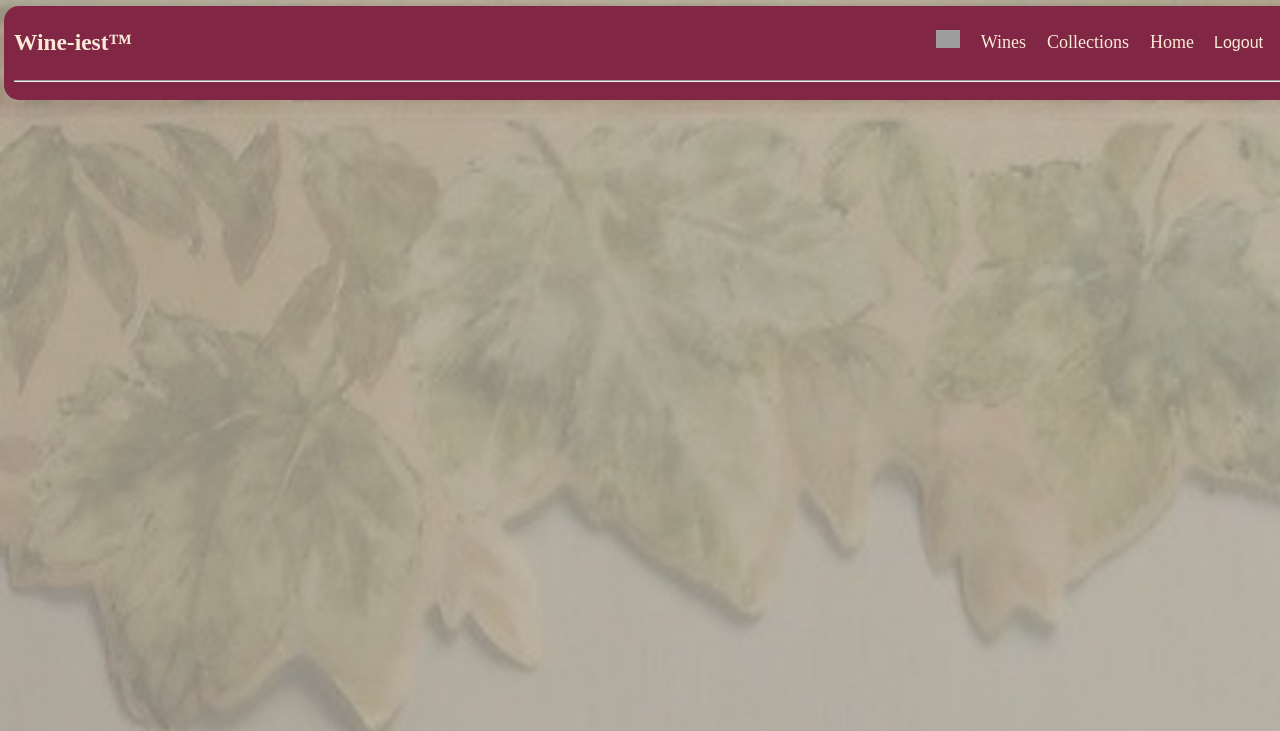
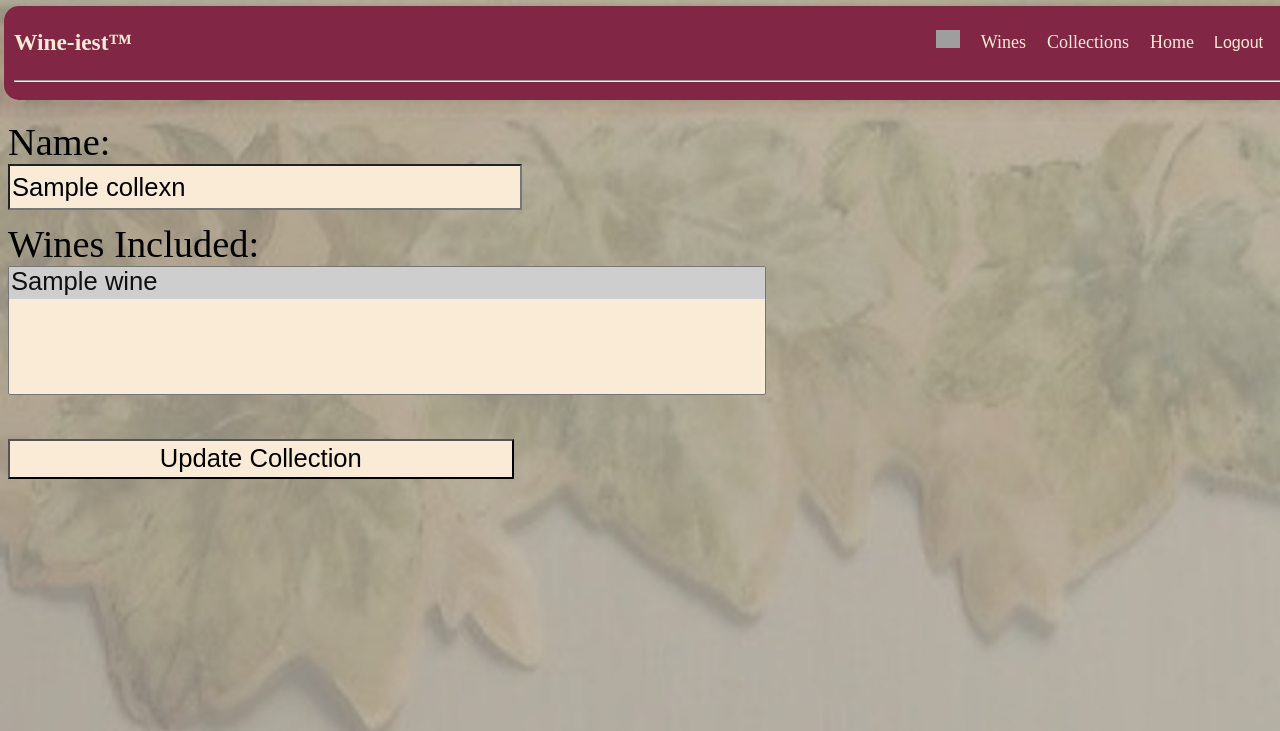
Before and after one commit to zacmea/project2, a Node server app: page /collexns/600000000000000000000001/edit in a window 1280 px wide. Shown: the top 731 px of the page. Run offline with Node 20, Linux system fonts and the light colour scheme; a user stored in the database is signed in; tables that the repository leaves empty hold one stand-in row (values such as "Sample post"); some libraries are stand-ins or nearby versions; grey boxes are pictures that could not be loaded.

Commit message:
fixing spacing issues in layout

```diff
--- a/public/styles/unifiedStylesheet.css
+++ b/public/styles/unifiedStylesheet.css
@@ -30,7 +30,7 @@
     justify-content:space-between;
     align-content: right;
     margin-top: 0px;
-    margin-left:auto;
+    /* margin-left:auto; */
 }
 #headerNav img{
     height: 18px;
@@ -157,17 +157,29 @@ a:link, a:visited {
     margin-bottom: 30px;
     margin-top: -15px;
  }
- .collections-new-form {
-    margin-top: 30px;
-    padding-top: 20px;
+ #collections-new-form, #collections-edit-form{
+    display: flex;
+    flex-direction: column;
+    margin-top: 80px;
+    padding-top: 40px;
+    font-size: 3vw;
+    justify-content:center;
+
  }
-.collections-new-form input, .collections-new-form button{
-        max-width: 20%;
+#collections-new-form input, #collections-new-form button, #collections-edit-form input, #collections-edit-form button{
+        max-width: 40%;
         margin-bottom: 1.5vh;
-        max-height: 80%;
+        height: 40px;
         background-color: antiquewhite;
-        font-size: 2.5vh;
+        font-size: 2vw;
+        color: black;
 }
+#collections-new-form select, #collections-edit-form select{
+    background-color: antiquewhite;
+    font-size: 2vw;
+    max-width: 60%;
+}
+
 .collections-show button{
     background-color: #812745;
     border:  none;
@@ -177,6 +189,9 @@ a:link, a:visited {
 }
 .collections-show a{
     margin-left: 20px;
+}
+.collections-show p{
+    font-size: 28px;
 }
 .wine-index li, .collections-show li {
     list-style: none;
--- a/views/collections-edit.ejs
+++ b/views/collections-edit.ejs
@@ -1,12 +1,12 @@
 <%- include('./partials/header.ejs', {title:"Edit Collection"})%>
 
 <body>
-    <form action="<%=`/collexns/${collexn.id}`%>?_method=PUT" method="POST">
+    <form id="collections-edit-form" action="<%=`/collexns/${collexn.id}`%>?_method=PUT" method="POST">
         <label for="name">Name:</label>
         <input type="text" id="name" name="name" value="<%= collexn.name %>" required>
 
         <label for="winesIncluded">Wines Included:</label>
-        <select id="winesIncluded" name="winesIncluded" multiple>
+        <select id="winesIncluded" name="winesIncluded" multiple="multiple">
             <!-- Populate options dynamically from database -->
             <% wines.forEach(wine=> { %>
                 <option value="<%= wine._id %>" <% if (collexn.winesIncluded.includes(wine._id)) { %> selected <% } %>
@@ -15,7 +15,8 @@
                 </option>
                 <% }); %>
         </select>
-        <input type="submit" value="Update Collection">
+        <br>
+        <button type="submit">Update Collection</button>
         <!-- <button type="submit">Update collection</button> -->
     </form>
 </body>
--- a/views/collections-new.ejs
+++ b/views/collections-new.ejs
@@ -2,10 +2,10 @@
 
 <body class="collections-new">
 
-    <form class="collections-new-form" action="/collexns" method="POST">
+    <form id="collections-new-form" action="/collexns" method="POST">
         <label for="name">Name:</label>
         <input type="text" id="name" name="name" required>
-
+        <br>
         <label for="winesIncluded">Wines Included:</label>
         <select id="winesIncluded" name="winesIncluded" multiple>
 
@@ -14,6 +14,7 @@
                 <option value="<%= wine._id %>"> <%= wine.name %> </option>
                 <% }); %>
         </select>
+        <br>
         <button type="submit">Create collection</button>
     </form>
 
```
